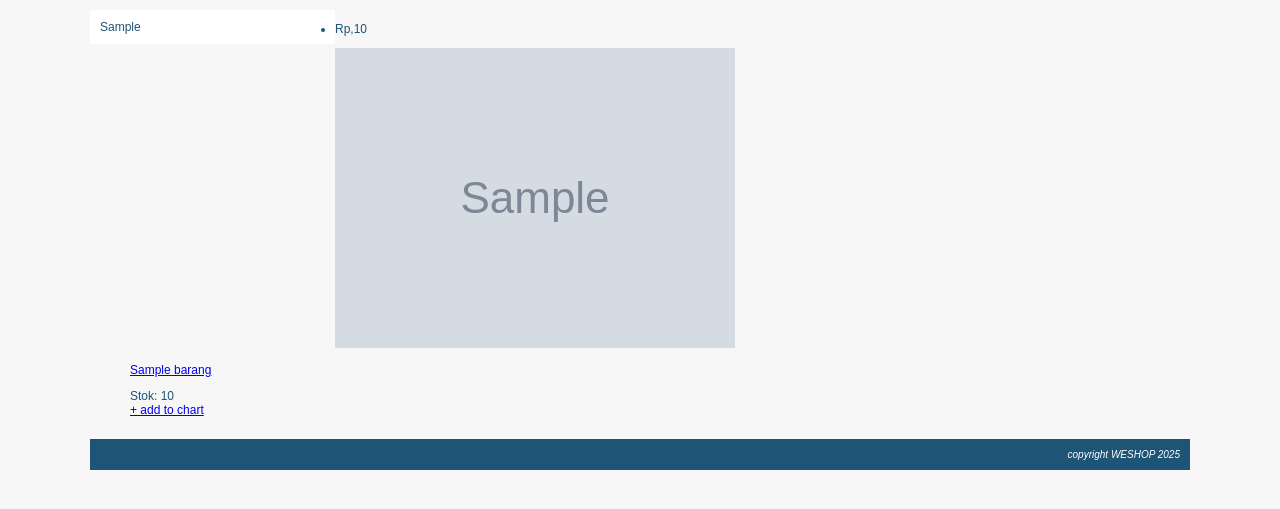
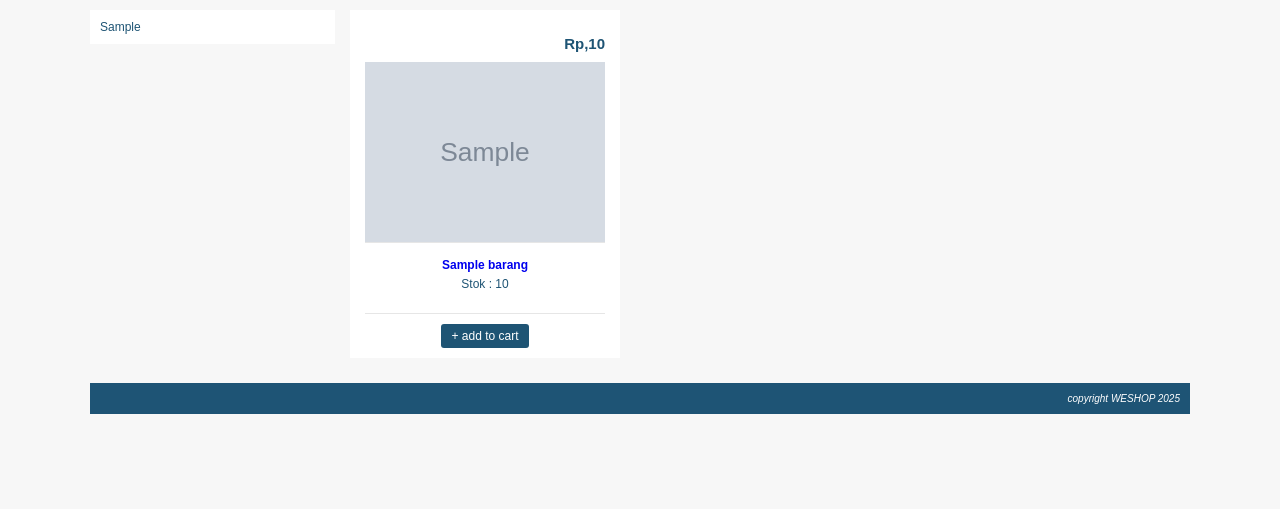
Before and after one commit to johansyahdiaz/online-shop-php, a PHP site: page /online-shop/ in a window 1280 px wide. Shown: the part 110-619 px from the top of the page. Run offline with PHP 8.4, Linux system fonts and the light colour scheme; tables that the repository leaves empty or names only in its code hold one stand-in row (values such as "Sample post"); grey boxes marked "Sample" are stand-in pictures.

Commit message:
style: css list barang

```diff
--- a/css/style.css
+++ b/css/style.css
@@ -225,3 +225,78 @@ body {
 #menu-kategori ul li a:hover {
   background-color: #c8c8c8;
 }
+
+#kanan {
+  width: 840px;
+  margin-left: 15px;
+  height: auto;
+  float: left;
+}
+
+#kanan #frame-barang ul {
+  list-style: none;
+  margin: 0px;
+  padding: 0px;
+  overflow: hidden;
+}
+
+#kanan #frame-barang ul li {
+  width: 240px;
+  background: white;
+  padding: 10px 15px;
+  margin-bottom: 15px;
+  margin-right: 15px;
+  float: left;
+}
+
+#kanan #frame-barang ul li .price {
+  font-size: 15px;
+  font-weight: bold;
+  text-align: right;
+  margin-bottom: 10px;
+}
+
+#kanan #frame-barang ul li a img {
+  display: block;
+  width: 240px;
+}
+
+#kanan #frame-barang ul li .keterangan-gambar {
+  border-top: 1px solid #e6e6e6;
+  border-bottom: 1px solid #e6e6e6;
+  padding: 10px 0px;
+  height: 50px;
+}
+
+#kanan #frame-barang ul li .keterangan-gambar p {
+  text-align: center;
+  margin: 5px 0px;
+}
+
+#kanan #frame-barang ul li .keterangan-gambar p a {
+  font-weight: bold;
+  text-decoration: none;
+}
+
+#kanan #frame-barang ul li .keterangan-gambar span {
+  display: block;
+  text-align: center;
+}
+
+#kanan #frame-barang ul li .button-add-cart {
+  text-align: center;
+}
+
+#kanan #frame-barang ul li .button-add-cart a {
+  background: #1e5474;
+  color: white;
+  text-decoration: none;
+  padding: 5px 10px;
+  display: inline-block;
+  margin-top: 10px;
+  border-radius: 3px;
+}
+
+#kanan #frame-barang ul li .button-add-cart a:hover {
+  background: orange;
+}
--- a/main.php
+++ b/main.php
@@ -18,25 +18,36 @@
     <div id="frame-barang">
         <ul>
             <?php
-            $query = mysqli_query($koneksi, "SELECT * FROM barang WHERE status = 'on'");
 
+
+
+            $query = mysqli_query($koneksi, "SELECT * FROM barang WHERE status = 'on' ORDER BY barang_id DESC LIMIT 9");
+
+
+
+            $no = 1;
             while ($row = mysqli_fetch_assoc($query)) {
 
-                echo "<li>
-    <p class='price'>" . rupiah($row['harga']) . "</p>
-    <a href='" . BASE_URL . "index.php?page=detail&barang_id=" . $row['barang_id'] . "'>
-        <img src='" . BASE_URL . "images/barang/" . $row['gambar'] . "'/>
-    </a>
-    <div class='keterangan-gambar'>
-        <p>
-            <a href='" . BASE_URL . "index.php?page=detail&barang_id=" . $row['barang_id'] . "'>" . $row['nama_barang'] . "</a>
-        </p>
-        <span>Stok: " . $row['stok'] . "</span>
-    </div>
-    <div class='button-add-chart'>
-        <a href='" . BASE_URL . "tambah_keranjang.php?barang_id=" . $row['barang_id'] . "'>+ add to chart</a>
-    </div>
-</li>";
+                $style = false;
+                if ($no == 3) {
+                    $style = "style='margin-right:0px'";
+                    $no = 0;
+                }
+
+                echo "<li $style>
+							<p class='price'>" . rupiah($row['harga']) . "</p>
+							<a href='" . BASE_URL . "index.php?page=detail&barang_id=$row[barang_id]'>
+								<img src='" . BASE_URL . "images/barang/$row[gambar]' />
+							</a>
+							<div class='keterangan-gambar'>
+								<p><a href='" . BASE_URL . "index.php?page=detail&barang_id=$row[barang_id]'>$row[nama_barang]</a></p>
+								<span>Stok : $row[stok]</span>
+							</div>
+							<div class='button-add-cart'>
+								<a href='" . BASE_URL . "tambah_keranjang.php?barang_id=$row[barang_id]'>+ add to cart</a>
+							</div>";
+
+                $no++;
             }
             ?>
         </ul>
```
